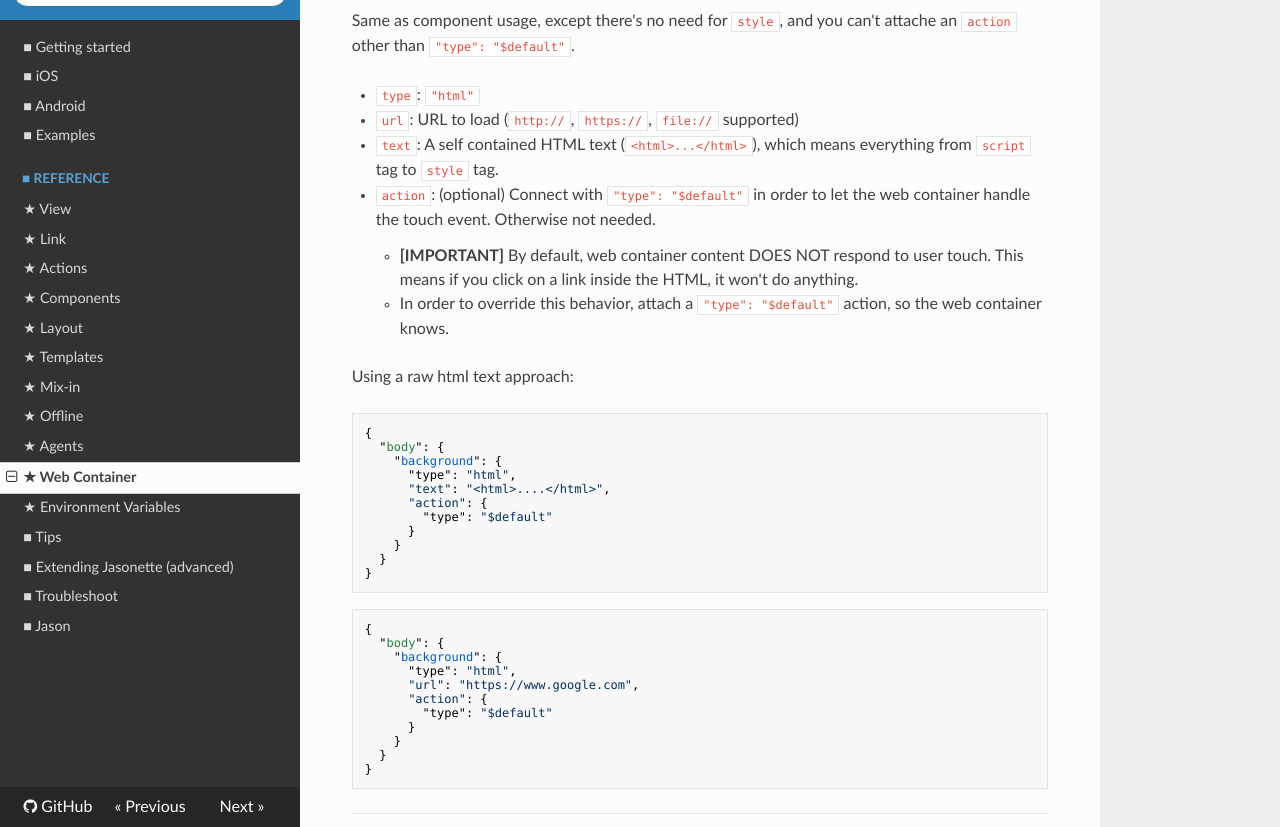
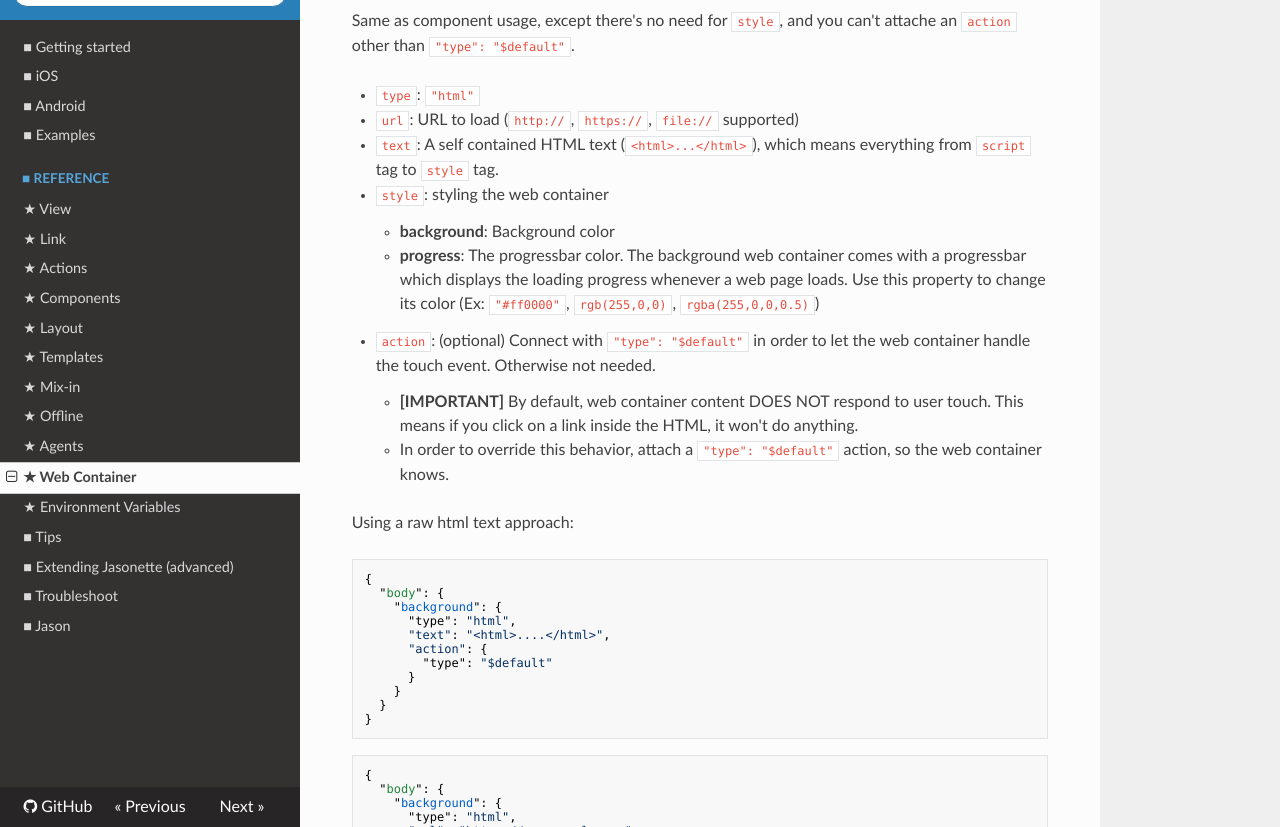
Before and after one commit to Jasonette/documentation, an MkDocs documentation site: the page built from docs/web.md, in a window 1280 px wide and 900 px high, scrolled down 19025 px, cut to the strip 73-900 px from the top of the window. Built offline with MkDocs 1.6.1, drawn with Linux system fonts in a browser that asks for light colours; nearby versions of some CDN libraries; old or Windows-style settings are respelled for this version of MkDocs.

Commit message:
background web container styling option

```diff
--- a/docs/web.md
+++ b/docs/web.md
@@ -229,6 +229,9 @@ Same as component usage, except there's no need for `style`, and you can't attac
 * `type`: `"html"`
 * `url`: URL to load (`http://`, `https://`, `file://` supported)
 * `text`: A self contained HTML text (`<html>...</html>`), which means everything from `script` tag to `style` tag.
+* `style`: styling the web container
+    * **background**: Background color
+    * **progress**: The progressbar color. The background web container comes with a progressbar which displays the loading progress whenever a web page loads. Use this property to change its color (Ex: `"#ff0000"`, `rgb(255,0,0)`, `rgba(255,0,0,0.5)`)
 * `action`: (optional) Connect with `"type": "$default"` in order to let the web container handle the touch event. Otherwise not needed.
     * **[IMPORTANT]** By default, web container content DOES NOT respond to user touch. This means if you click on a link inside the HTML, it won't do anything.
     * In order to override this behavior, attach a `"type": "$default"` action, so the web container knows.
```
